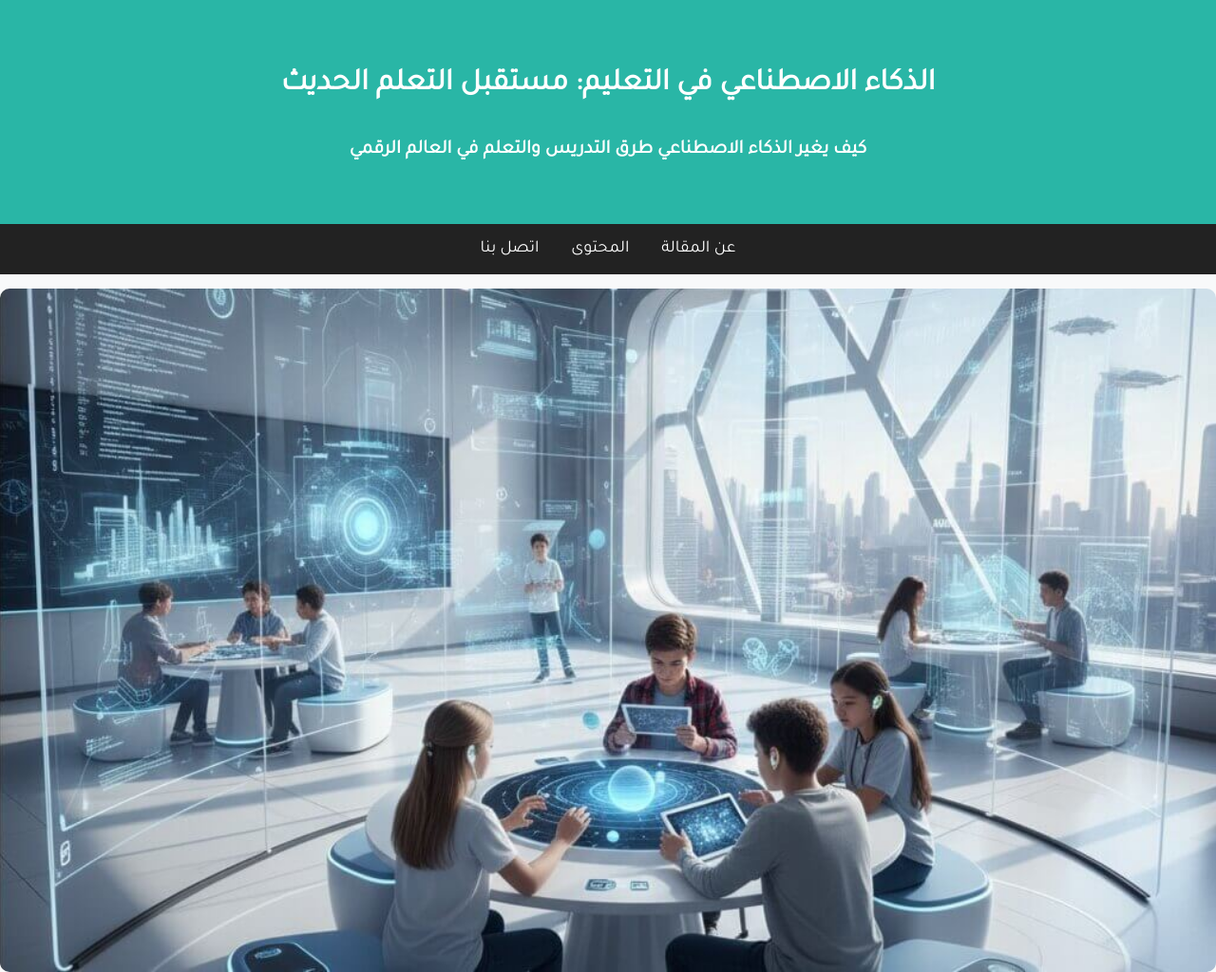
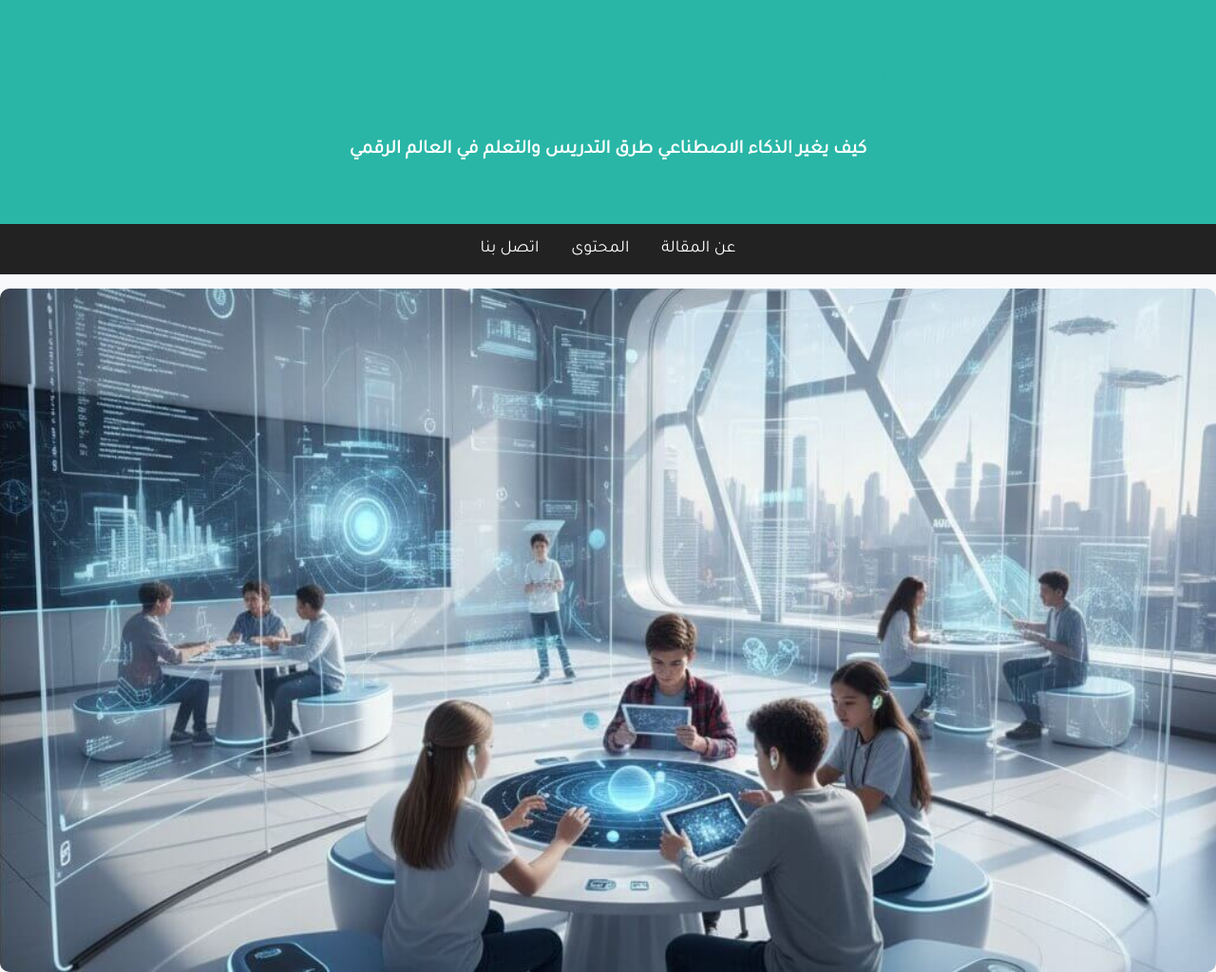
Before and after one commit to omar98talji/tecno-talji, a plain HTML site: page index.html in a window 1280 px wide. Shown: the top 1024 px of the page at 95% size. Drawn offline with Linux system fonts and the light colour scheme; files that its build step writes are made by us from their sources; files whose address does not match are found by name.

Commit message:
Refactor CSS styles for body and header elements

```diff
--- a/ai-style.css
+++ b/ai-style.css
@@ -18,6 +18,7 @@ header {
 
 header h1 {
     font-size: 32px;
+    color: #29b6a6;
 }
 
 header p {
@@ -162,4 +163,5 @@ footer {
     .contact-link .icon {
         font-size: 20px;
     }
+
 }
```
